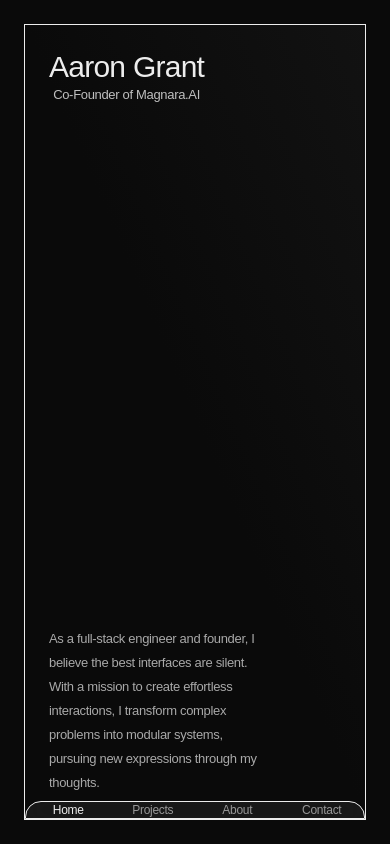
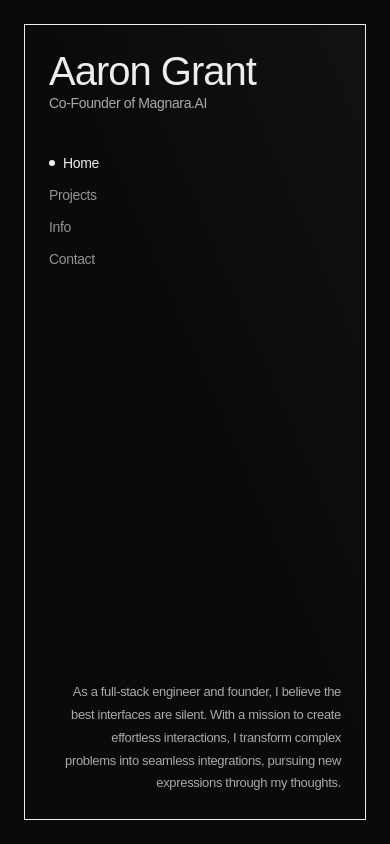
Before and after one commit to aaronjager2000/portfolio-site, a Next.js app: page / in a window 390 px wide. Built offline with nearby package versions, Linux system fonts and the light colour scheme; a web font is replaced by a local one.

Commit message:
mobile optimizations

```diff
--- a/src/app/page.tsx
+++ b/src/app/page.tsx
@@ -108,51 +108,60 @@ export default function Home() {
           </div>
         </nav>
 
-        {/* Mobile bottom navigation pill */}
-        <nav className="sm:hidden absolute left-0 right-0 bottom-0 z-50 px-4 pb-[calc(env(safe-area-inset-bottom)+12px)]">
-          <div
-            className="mx-auto max-w-md rounded-t-2xl rounded-b-none border backdrop-blur-md"
-            style={{
-              borderColor: 'var(--foreground)',
-              borderWidth: '0.5px',
-              backgroundColor: 'rgba(255, 255, 255, 0.06)'
-            }}
-          >
-            <div className="grid grid-cols-4">
+        {/* Mobile left-side navigation - p5aholic style */}
+        <nav className="sm:hidden absolute left-6 top-32 z-50 flex flex-col gap-3">
           <button
             onClick={() => handleSectionChange('home')}
-                className={`py-3 text-xs tracking-tight ${activeSection === 'home' ? 'opacity-100' : 'opacity-60'} hover:opacity-100 transition-opacity`}
+            className="flex items-center gap-2 text-sm tracking-tight transition-opacity hover:opacity-100"
             style={{ color: 'var(--foreground)' }}
             aria-current={activeSection === 'home' ? 'page' : undefined}
           >
+            {activeSection === 'home' && (
+              <span className="w-1.5 h-1.5 rounded-full" style={{ backgroundColor: 'var(--foreground)' }} />
+            )}
+            <span className={activeSection === 'home' ? 'opacity-100 font-medium' : 'opacity-60'}>
               Home
+            </span>
           </button>
           <button
             onClick={() => handleSectionChange('projects')}
-                className={`py-3 text-xs tracking-tight ${activeSection === 'projects' ? 'opacity-100' : 'opacity-60'} hover:opacity-100 transition-opacity`}
+            className="flex items-center gap-2 text-sm tracking-tight transition-opacity hover:opacity-100"
             style={{ color: 'var(--foreground)' }}
             aria-current={activeSection === 'projects' ? 'page' : undefined}
           >
+            {activeSection === 'projects' && (
+              <span className="w-1.5 h-1.5 rounded-full" style={{ backgroundColor: 'var(--foreground)' }} />
+            )}
+            <span className={activeSection === 'projects' ? 'opacity-100 font-medium' : 'opacity-60'}>
               Projects
+            </span>
           </button>
           <button
             onClick={() => handleSectionChange('info')}
-                className={`py-3 text-xs tracking-tight ${activeSection === 'info' ? 'opacity-100' : 'opacity-60'} hover:opacity-100 transition-opacity`}
+            className="flex items-center gap-2 text-sm tracking-tight transition-opacity hover:opacity-100"
             style={{ color: 'var(--foreground)' }}
             aria-current={activeSection === 'info' ? 'page' : undefined}
           >
-                About
+            {activeSection === 'info' && (
+              <span className="w-1.5 h-1.5 rounded-full" style={{ backgroundColor: 'var(--foreground)' }} />
+            )}
+            <span className={activeSection === 'info' ? 'opacity-100 font-medium' : 'opacity-60'}>
+              Info
+            </span>
           </button>
           <button
             onClick={() => handleSectionChange('contact')}
-                className={`py-3 text-xs tracking-tight ${activeSection === 'contact' ? 'opacity-100' : 'opacity-60'} hover:opacity-100 transition-opacity`}
+            className="flex items-center gap-2 text-sm tracking-tight transition-opacity hover:opacity-100"
             style={{ color: 'var(--foreground)' }}
             aria-current={activeSection === 'contact' ? 'page' : undefined}
           >
+            {activeSection === 'contact' && (
+              <span className="w-1.5 h-1.5 rounded-full" style={{ backgroundColor: 'var(--foreground)' }} />
+            )}
+            <span className={activeSection === 'contact' ? 'opacity-100 font-medium' : 'opacity-60'}>
               Contact
+            </span>
           </button>
-            </div>
-          </div>
         </nav>
 
         {/* Content area - Only this animates */}
@@ -161,6 +170,8 @@ export default function Home() {
           <div
             className={`section-content ${activeSection === 'home' && !isTransitioning ? 'section-active' : 'section-hidden'}`}
           >
+            {/* Desktop layout */}
+            <div className="hidden sm:block">
               <div className="absolute top-6 left-6 md:top-8 md:left-8 text-center max-w-[80%]">
                 <h1 className="text-3xl sm:text-4xl md:text-5xl font-light tracking-tight mb-2" style={{ color: 'var(--foreground)' }}>
                   Aaron Grant
@@ -172,8 +183,27 @@ export default function Home() {
 
               <div className="absolute bottom-6 left-6 md:bottom-8 md:left-8 max-w-[220px] sm:max-w-[240px]">
                 <p className="text-[13px] leading-6 md:text-sm md:leading-relaxed tracking-tight opacity-70" style={{ color: 'var(--foreground)' }}>
-              As a full-stack engineer and founder, I believe the best interfaces are silent. With a mission to create effortless interactions, I transform complex problems into modular systems, pursuing new expressions through my thoughts.
+                  As a full-stack engineer and founder, I believe the best interfaces are silent. With a mission to create effortless interactions, I transform complex problems into seamless integrations, pursuing new expressions through my thoughts.
                 </p>
+              </div>
+            </div>
+
+            {/* Mobile layout - p5aholic style */}
+            <div className="sm:hidden">
+              <div className="absolute top-6 left-6">
+                <h1 className="text-[2.5rem] leading-[1.1] font-light tracking-tight mb-1" style={{ color: 'var(--foreground)' }}>
+                  Aaron Grant
+                </h1>
+                <h2 className="text-sm tracking-tight opacity-70 font-light" style={{ color: 'var(--foreground)' }}>
+                  Co-Founder of Magnara.AI
+                </h2>
+              </div>
+
+              <div className="absolute bottom-6 right-6 max-w-[280px] text-right">
+                <p className="text-[13px] leading-[1.75] tracking-tight opacity-70 font-light" style={{ color: 'var(--foreground)' }}>
+                  As a full-stack engineer and founder, I believe the best interfaces are silent. With a mission to create effortless interactions, I transform complex problems into seamless integrations, pursuing new expressions through my thoughts.
+                </p>
+              </div>
             </div>
           </div>
 
@@ -232,32 +262,35 @@ export default function Home() {
               </div>
             </div>
 
-            {/* Mobile scrollable version */}
-            <div className="inner-scroll sm:hidden">
-              <h2 className="text-2xl font-light tracking-tight text-center pb-4" style={{ color: 'var(--foreground)' }}>
-                Projects
-              </h2>
-
-              <div className="mx-auto max-w-5xl mt-4">
-                <div className="grid grid-cols-1 gap-4">
+            {/* Mobile scrollable version - p5aholic style */}
+            <div className="sm:hidden absolute inset-0 overflow-y-auto pl-6 pr-7 pt-6 pb-20">
+              <div className="space-y-12 ml-auto text-right" style={{ maxWidth: 'calc(100% - 4px)' }}>
                 {[
                   {
                     title: "Magnara.AI",
+                    date: "2024",
+                    role: "Co-Founder / Dev / Design",
                     desc: "AI-powered legal automation platform for immigration law firms featuring workflow automation, document management, AI-driven intake processing, and case tracking with role-based access control.",
                     url: "https://www.magnara.ai"
                   },
                   {
                     title: "DataPilot",
+                    date: "2024",
+                    role: "Dev / Design",
                     desc: "Enterprise-grade analytics platform with AI-powered insights, automated trend detection, pattern recognition, and data transformation capabilities supporting CSV, Excel, and JSON formats.",
                     url: "https://datapilot-landing.vercel.app/"
                   },
                   {
                     title: "Dijkstra's Algorithm Visualizer",
+                    date: "2023",
+                    role: "Dev",
                     desc: "Simple visualizer for Dijkstra's pathfinding algorithm using React with JavaScript.",
                     url: "https://github.com/aaronjager2000/djikstras-algo"
                   },
                   {
                     title: "Apex Ecom",
+                    date: "2024",
+                    role: "Dev / Design",
                     desc: "Click funnel website built with Next.js and modern web technologies.",
                     url: "https://apexecom.vercel.app"
                   }
@@ -267,19 +300,16 @@ export default function Home() {
                     href={project.url}
                     target="_blank"
                     rel="noopener noreferrer"
-                      className="project-glass-card group"
+                    className="block group"
                   >
-                      <div className="relative z-10">
-                        <h3 className="text-lg font-medium tracking-tight mb-2 group-hover:opacity-80 transition-opacity" style={{ color: 'var(--foreground)' }}>
+                    <h3 className="text-[1.5rem] leading-[1.2] font-light tracking-tight mb-1 group-hover:opacity-70 transition-opacity wrap-break-word" style={{ color: 'var(--foreground)' }}>
                       {project.title}
                     </h3>
-                        <p className="text-[13px] opacity-70 tracking-tight leading-6" style={{ color: 'var(--foreground)' }}>
-                          {project.desc}
+                    <p className="text-xs tracking-tight opacity-60 mb-3 font-medium" style={{ color: 'var(--foreground)' }}>
+                      {project.date} / {project.role}
                     </p>
-                      </div>
                   </a>
                 ))}
-                </div>
               </div>
             </div>
           </div>
@@ -357,26 +387,23 @@ export default function Home() {
               </div>
             </div>
 
-            {/* Mobile scrollable version */}
-            <div className="inner-scroll sm:hidden">
-              <h2 className="text-2xl font-light tracking-tight text-center pb-3" style={{ color: 'var(--foreground)' }}>
-                Philosophy & Approach
-              </h2>
-
-              <div className="mx-auto max-w-176 text-center space-y-5 mt-4">
-                <p className="text-[13px] sm:text-sm leading-6 sm:leading-7 tracking-tight opacity-80" style={{ color: 'var(--foreground)' }}>
+            {/* Mobile scrollable version - p5aholic style */}
+            <div className="sm:hidden absolute left-6 right-6 top-[260px]">
+              <div className="max-w-[320px] mx-auto text-center">
+                <div className="space-y-4">
+                  <p className="text-[12px] leading-[1.65] tracking-tight opacity-80 font-light" style={{ color: 'var(--foreground)' }}>
                     I believe the best digital experiences are invisible; they anticipate needs, remove friction, and leave users feeling effortlessly empowered.
                   </p>
-                <p className="text-[13px] sm:text-sm leading-6 sm:leading-7 tracking-tight opacity-70" style={{ color: 'var(--foreground)' }}>
+                  <p className="text-[12px] leading-[1.65] tracking-tight opacity-70 font-light" style={{ color: 'var(--foreground)' }}>
                     My approach combines precision engineering with thoughtful design. I build modular, scalable systems that integrate AI, modern web frameworks, and performance optimization to craft beautiful solutions to existing problems.
                   </p>
                 </div>
 
-              <div className="pt-6">
-                <h3 className="text-[11px] uppercase tracking-wider opacity-60 pb-3 text-center" style={{ color: 'var(--foreground)' }}>
+                <div style={{ marginTop: '16px' }}>
+                  <h3 className="text-[10px] uppercase tracking-widest opacity-50 mb-4 font-medium" style={{ color: 'var(--foreground)' }}>
                     Tools & Technologies
                   </h3>
-                <div className="flex flex-wrap justify-center gap-2.5 max-w-4xl mx-auto">
+                  <div className="grid grid-cols-2 gap-x-6 gap-y-1.5 text-xs font-light tracking-tight" style={{ color: 'var(--foreground)' }}>
                     {[
                       'React / TypeScript',
                       'Next.js',
@@ -395,32 +422,11 @@ export default function Home() {
                       'Vercel / AWS',
                       'Figma'
                     ].map((tool, i) => (
-                    <div
-                      key={i}
-                      className="relative flex items-center justify-center px-3 py-2 min-h-[44px] rounded-2xl backdrop-blur-md border overflow-hidden group cursor-default transition-all duration-300"
-                      style={{
-                        borderColor: 'var(--foreground)',
-                        borderWidth: '0.5px',
-                        backgroundColor: 'rgba(255, 255, 255, 0.02)',
-                        backdropFilter: 'blur(16px) saturate(180%)',
-                        WebkitBackdropFilter: 'blur(16px) saturate(180%)',
-                        boxShadow: '0 4px 16px rgba(0, 0, 0, 0.08), inset 0 1px 0 rgba(255, 255, 255, 0.03)',
-                        transform: 'translateZ(0)',
-                        minWidth: '110px'
-                      }}
-                    >
-                      <span className="relative z-10 text-xs tracking-tight font-medium" style={{ color: 'var(--foreground)' }}>
+                      <div key={i} className="opacity-70 hover:opacity-100 transition-opacity">
                         {tool}
-                      </span>
-                      <div
-                        className="absolute inset-0 rounded-2xl opacity-0 group-hover:opacity-100 transition-opacity duration-300 pointer-events-none"
-                        style={{
-                          background: 'linear-gradient(135deg, rgba(52, 211, 153, 0.1) 0%, rgba(16, 185, 129, 0.05) 100%)',
-                          boxShadow: '0 12px 32px rgba(0, 0, 0, 0.2), 0 0 24px rgba(52, 211, 153, 0.08)'
-                        }}
-                      />
                       </div>
                     ))}
+                  </div>
                 </div>
               </div>
             </div>
```
Lines whose indentation alone changed are shown as unchanged.
